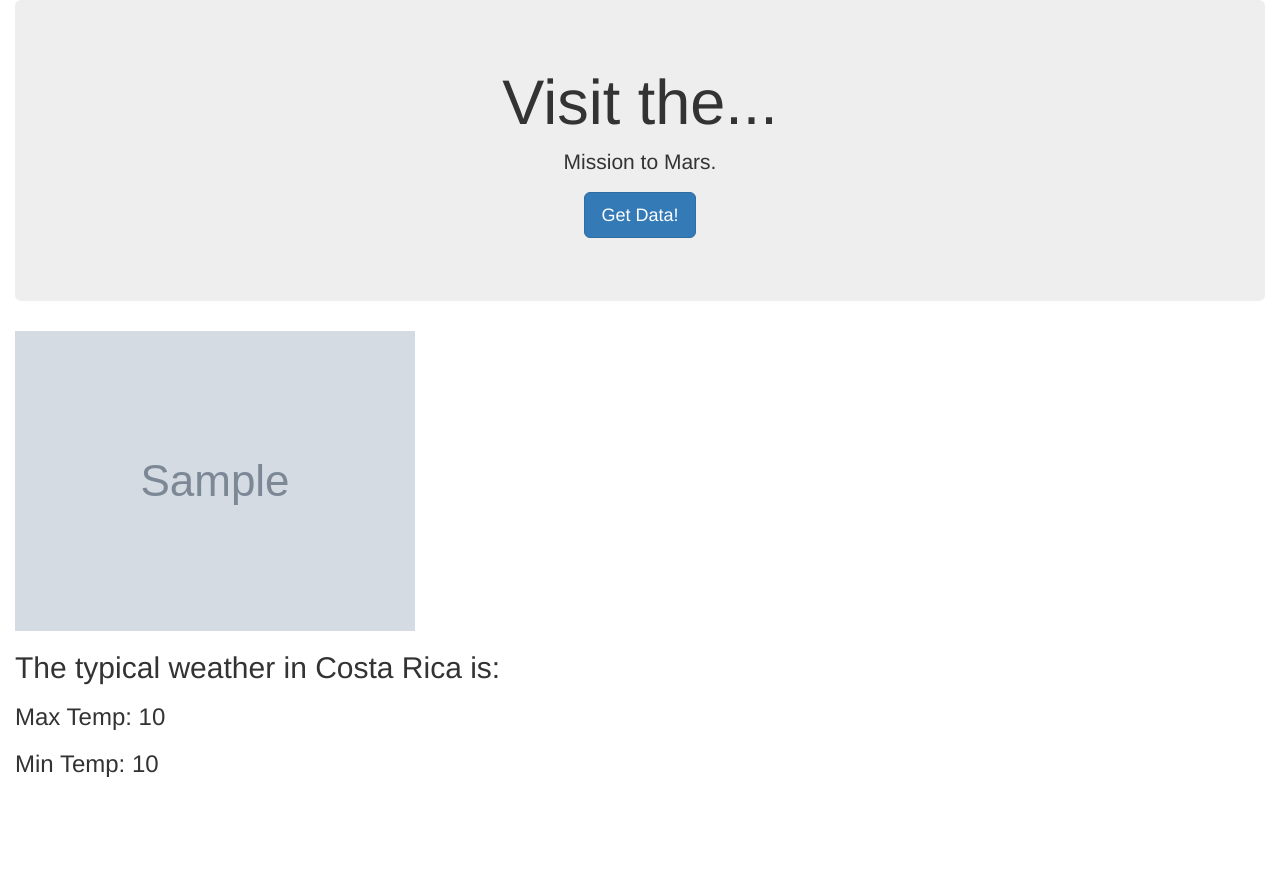
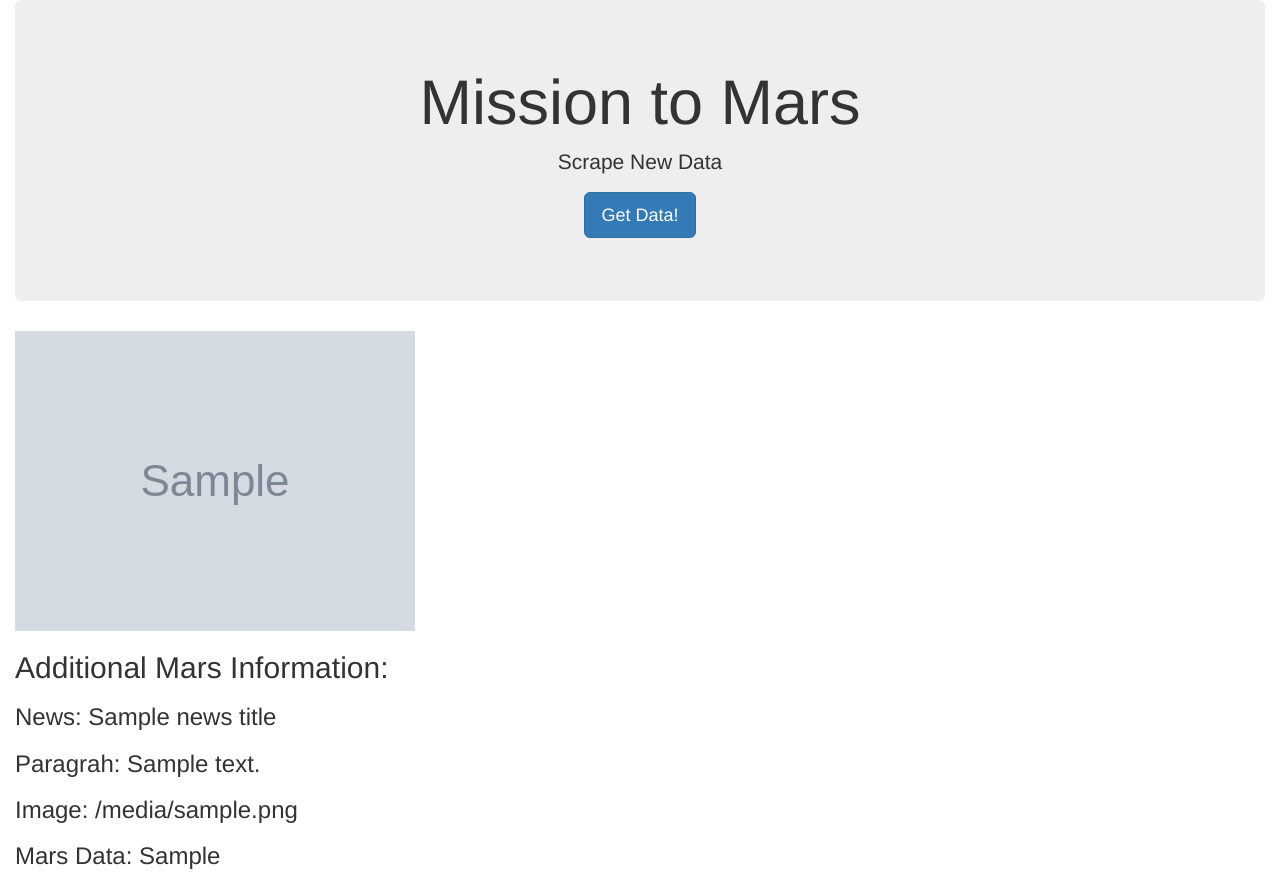
Before and after one commit to emersonmolett/Web-Scraping-Challenge, a Flask app: template templates/index.html in a window 1280 px wide. Before the commit the page ends 777 px from the top, so only its background shows below. Run offline with Flask 2, Linux system fonts and the light colour scheme; the template is opened without the code that fills it: most values are stand-ins (such as "Sample title", 1, 10 or a date in 2020); grey boxes marked "Sample" are stand-in pictures; some libraries are stand-ins or nearby versions.

Commit message:
continuing to index.html based off jupyter notebook code

```diff
--- a/templates/index.html
+++ b/templates/index.html
@@ -5,21 +5,23 @@
   <meta charset="UTF-8">
   <meta name="viewport" content="width=device-width, initial-scale=1.0">
   <meta http-equiv="X-UA-Compatible" content="ie=edge">
-  <title>Costa Rica Weather</title>
+  <title>Web Scraping</title>
   <link rel="stylesheet" href="https://maxcdn.bootstrapcdn.com/bootstrap/3.3.7/css/bootstrap.min.css">
 </head>
 
 <body>
   <div class="container-fluid">
     <div class="jumbotron text-center">
-      <h1>Visit the...</h1>
-      <p>Mission to Mars.</p>
+      <h1>Mission to Mars</h1>
+      <p>Scrape New Data</p>
       <p><a class="btn btn-primary btn-lg" href="/scrape" role="button">Get Data!</a></p>
     </div>
     <img src="{{ vacation.sloth_img }}" alt="Sloth">
-    <h2>The typical weather in Costa Rica is:</h2>
-    <h3>Max Temp: {{ vacation.max_temp }}</h3>
-    <h3>Min Temp: {{ vacation.min_temp }}</h3>
+    <h2>Additional Mars Information:</h2>
+    <h3>News: {{ news_title }}</h3>
+    <h3>Paragrah: {{ paragraph_text }}</h3>
+    <h3>Image: {{ featured_image_url }}</h3>
+    <h3>Mars Data: {{ mars_info_html_table }}</h3>
   </div>
   </div>
 </body>
```
Also changed, not shown: scrape_mars.py (+5 -4 lines).
